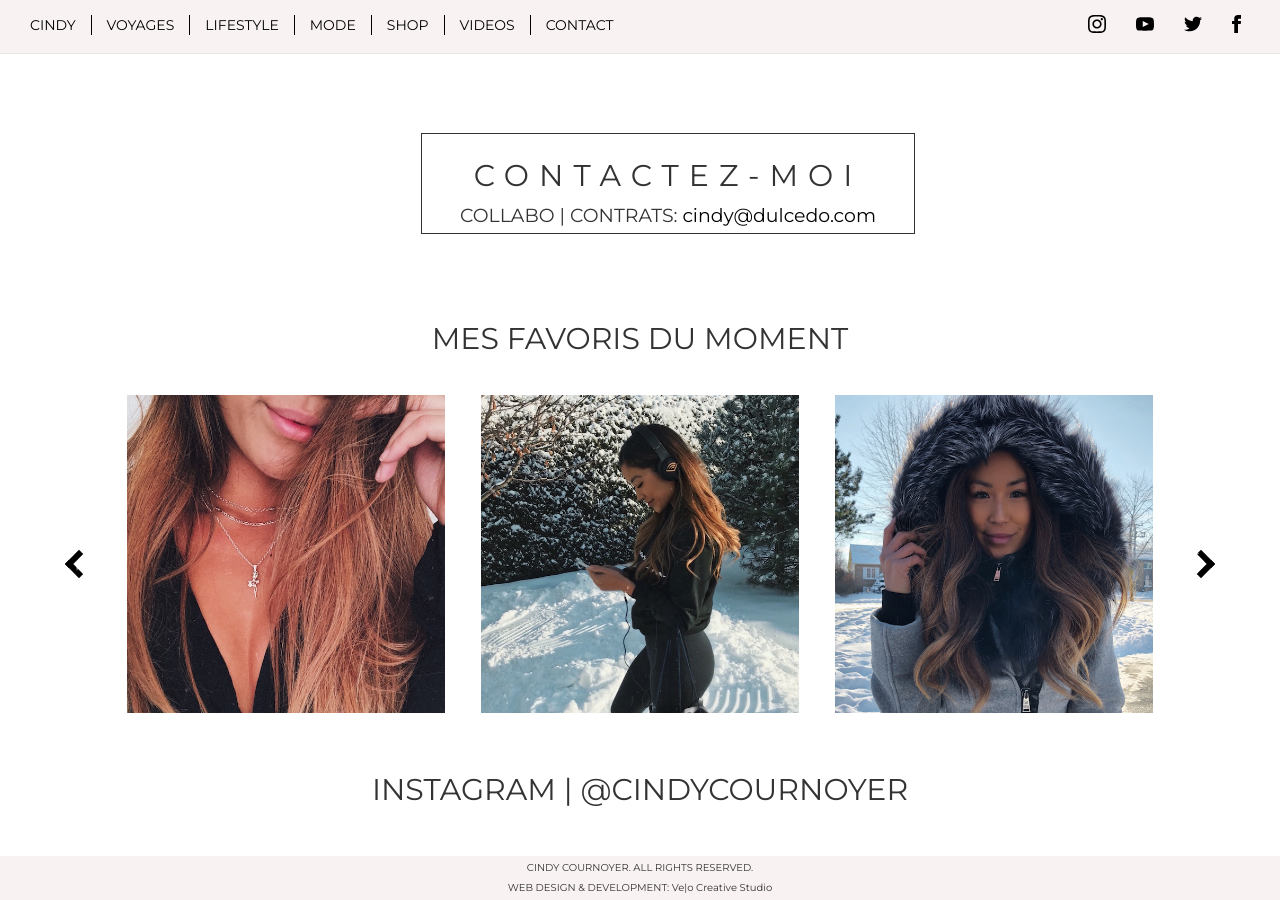
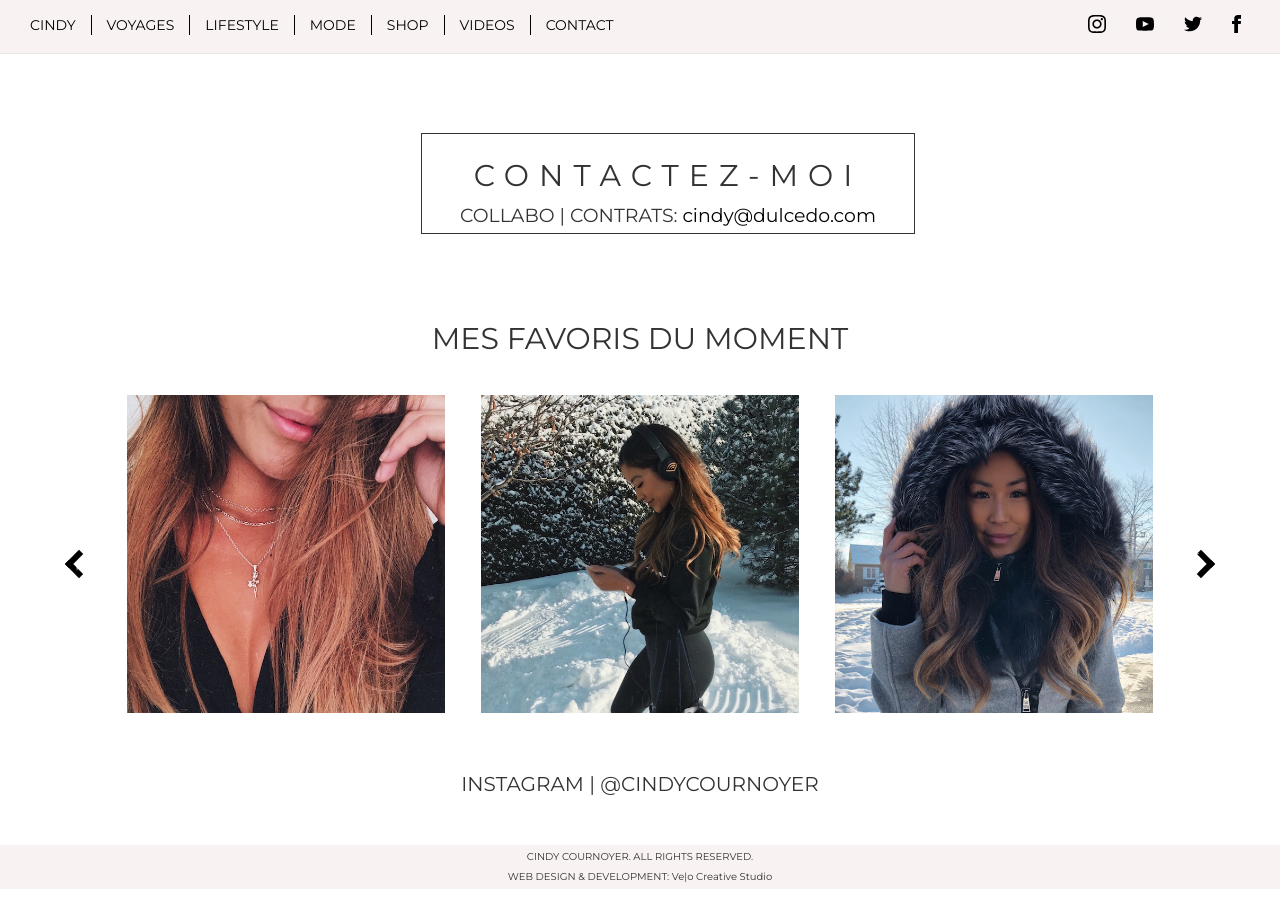
Before and after one commit to lpboucher/cindy-cournoyer, a Jekyll site: the page built from _pages/home.md, in a window 1280 px wide and 900 px high, scrolled down 4001 px. Built offline with Jekyll 4.4.1, drawn with Linux system fonts in a browser that asks for light colours; nearby versions of some CDN libraries; some web fonts are replaced; comment, search, counter and statistics services are not loaded.

```diff
--- a/assets/css/3-sections/_-sections-dir.sass
+++ b/assets/css/3-sections/_-sections-dir.sass
@@ -16,3 +16,4 @@
 @import 'related'
 @import 'product-view'
 @import 'shop-instagram'
+@import 'insta'
--- /dev/null
+++ b/assets/css/3-sections/_insta.sass
@@ -0,0 +1,3 @@
+#insta
+    h2
+        font-size: 20px
```
